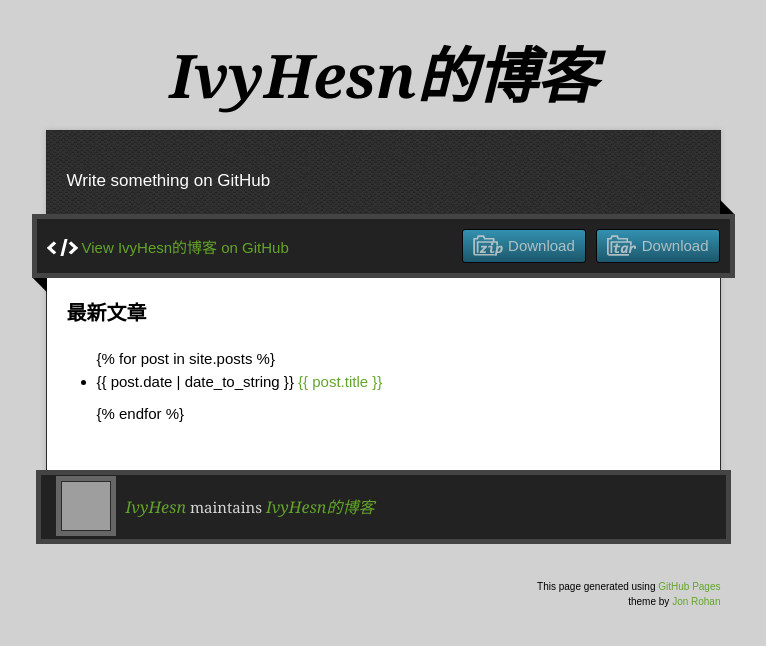
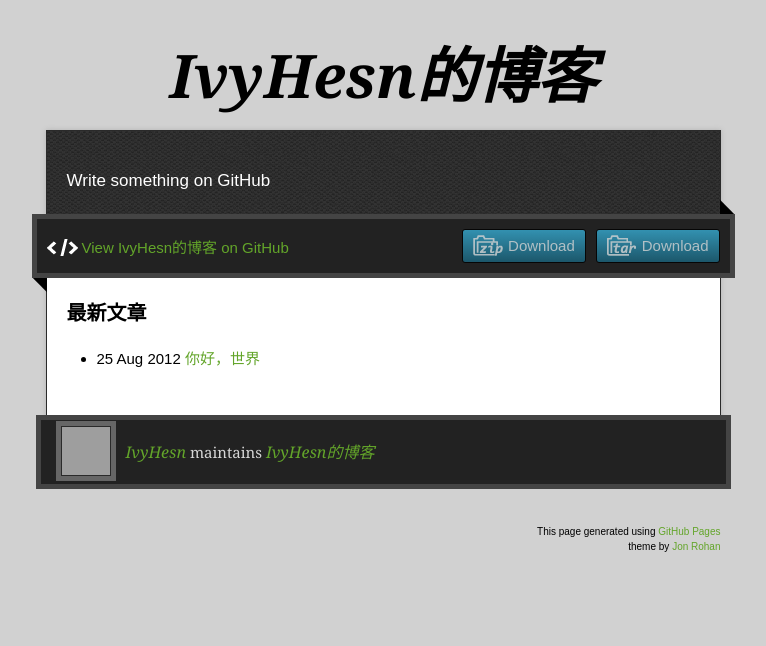
Before and after one commit to IvyHesn/hsnblog, a Jekyll site: the page built from index.html, in a window 1280 px wide. Shown: the top 646 px of the page, without its empty margins (257-1023 px from the left). Built offline with Jekyll 4.4.1, drawn with Linux system fonts in a browser that asks for light colours; nearby versions of some CDN libraries; some of the changed lines change nothing that is shown; grey boxes are pictures that could not be loaded.

Commit message:
index加上头

```diff
--- a/index.html
+++ b/index.html
@@ -1,3 +1,7 @@
+---
+layout: default
+title: 我的Blog
+---
 <!doctype html>
 <!-- The Time Machine GitHub pages theme was designed and developed by Jon Rohan, on Feb 7, 2012. -->
 <!-- Follow him for fun. http://twitter.com/jonrohan. Tail his code on https://github.com/jonrohan -->
@@ -43,16 +47,15 @@
             <a id="最新文章" class="anchor" href="#%E6%9C%80%E6%96%B0%E6%96%87%E7%AB%A0" aria-hidden="true">
               <span class="octicon octicon-link"></span>
             </a>
-            最新文章
+            最新文章{{ post.title }}
           </h3>
           <ul>
-            {% for post in site.posts %}
+            <!--{% for post in site.posts %}-->
             <li>
               {{ post.date | date_to_string }}
               <a href="{{ site.baseurl }}{{ post.url }}">{{ post.title }}</a>
             </li>
-            {% endfor %}
-          </ul>
+            <!--{% endfor %}--> </ul>
         </article>
       </div>
     </div>
```
